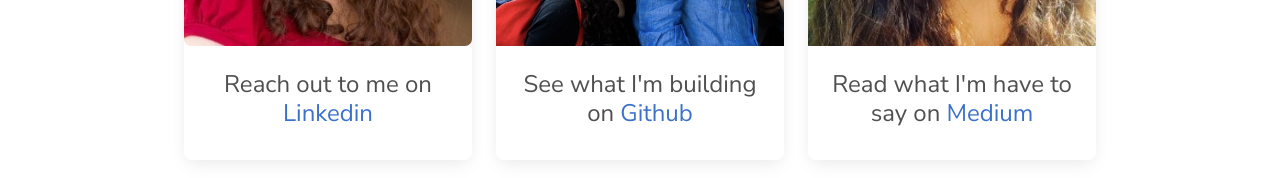
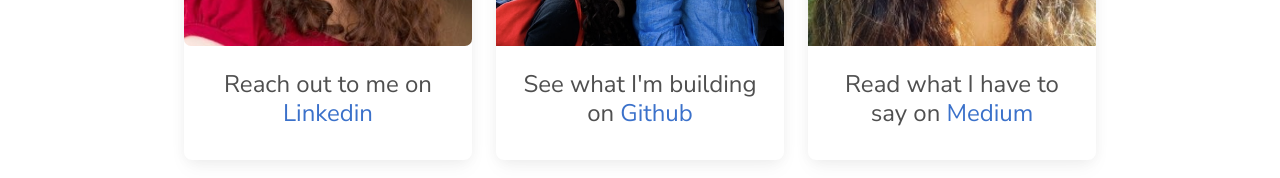
Before and after one commit to rckrieger/Rebecca-Live-Resume, a React (Create React App) app: page / in a window 1280 px wide. Both pictures are taken after a click on the element "CONTACT". Shown: the part 497-675 px from the top of the page. Built offline with nearby package versions, Linux system fonts and the light colour scheme.

Commit message:
Getting this working again hopefully
Hopefully it reverted

```diff
--- a/src/Contact.js
+++ b/src/Contact.js
@@ -60,7 +60,7 @@
                                 <Card.Img variant="top" src={Medium} />
                                 <Card.Body>
                                     <Card.Text>
-                                        <h4>{"Read what I'm have to say on \n"}
+                                        <h4>{"Read what I have to say on \n"}
                                             <a href="https://medium.com/@rckrieger" rel="noreferrer"
                                                target="_blank">Medium</a>
                                         </h4>
```
